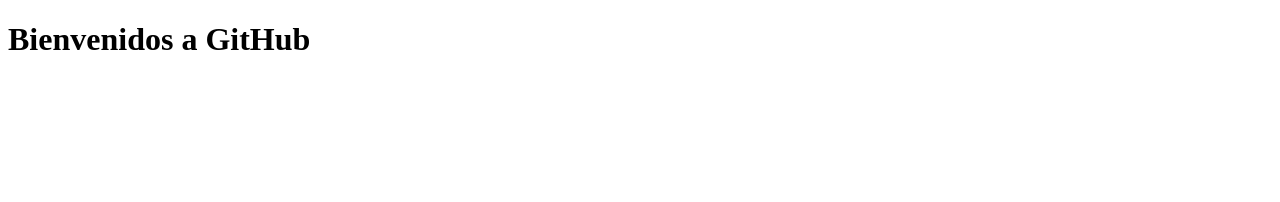
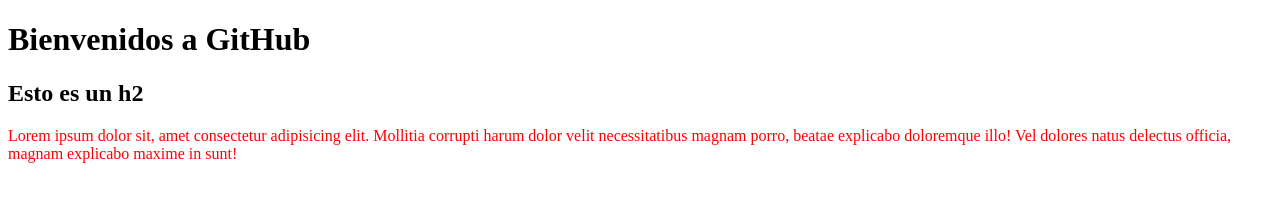
Before and after one commit to AnCavilac/Github-clase, a plain HTML site: page index.html in a window 1280 px wide. Drawn offline with Linux system fonts and the light colour scheme.

Commit message:
Segundo commit, h2 y lorem

```diff
--- a/css/estilo.css
+++ b/css/estilo.css
@@ -0,0 +1,3 @@
+p {
+    color: red;
+}
--- a/index.html
+++ b/index.html
@@ -8,5 +8,7 @@
 </head>
 <body>
     <h1>Bienvenidos a GitHub</h1>
+    <h2>Esto es un h2</h2>
+    <p>Lorem ipsum dolor sit, amet consectetur adipisicing elit. Mollitia corrupti harum dolor velit necessitatibus magnam porro, beatae explicabo doloremque illo! Vel dolores natus delectus officia, magnam explicabo maxime in sunt!</p>
 </body>
 </html>
```
